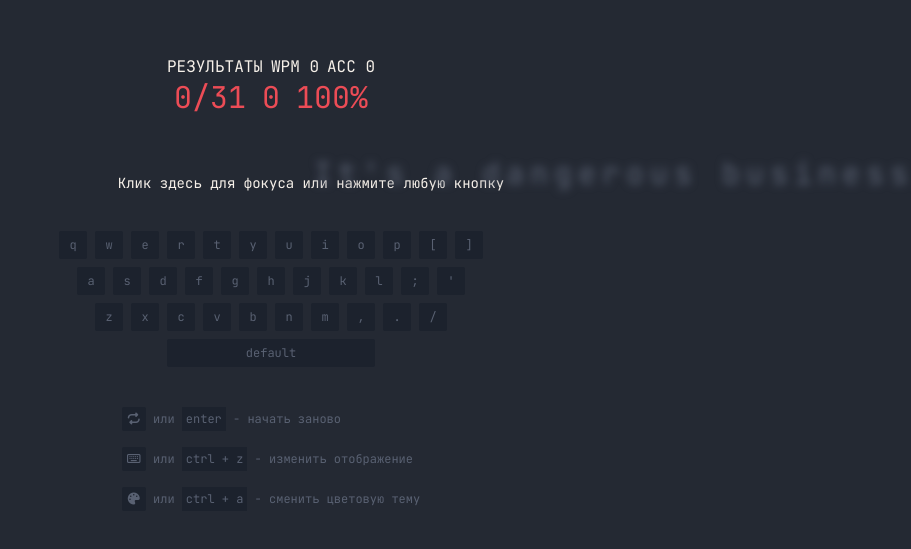
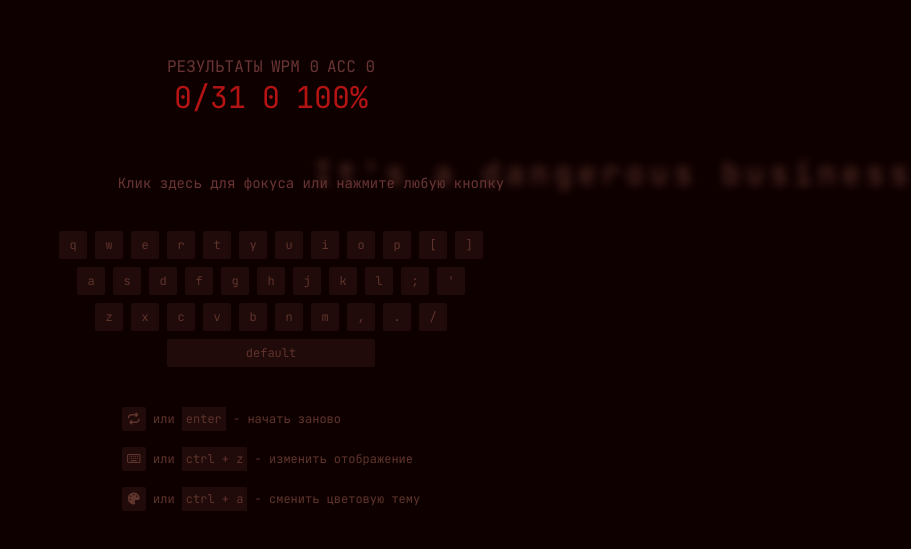
Before and after one commit to kirillmihalych/code-type, a Vue app: page / in a window 1280 px wide. Shown: the part 117-666 px from the top of the page, without its empty margins (369-1280 px from the left). Built offline with nearby package versions, Linux system fonts and the light colour scheme; what @tanstack/vue-query would draw is missing.

Commit message:
<feat>: create the ColorChange animation and add an animated theme fire

```diff
--- a/src/App.vue
+++ b/src/App.vue
@@ -1,9 +1,9 @@
 <template>
   <main
     ref="main"
-    class="bg-secondary font-jet-brains grid place-content-center place-items-center py-10 min-h-dvh transition-colors"
-    :class="[colorTheme === 'bushido' ? 'bushido' : 'lil-dragon']"
+    class="fire bg-secondary font-jet-brains grid place-content-center place-items-center py-10 min-h-dvh transition-colors"
   >
+    <!-- :class="[colorTheme === 'bushido' ? 'bushido' : 'lil-dragon']" -->
     <CountdownTimer
       :start="isTimerStarted"
       @result-time="(seconds) => setResultTime(seconds)"
@@ -45,12 +45,18 @@
             :key="idx"
             class="w-4 xl:w-6 flex place-content-center"
             :class="[
-              isInputedCharCorrect(idx) && isCurrentWord(i)
+              isColorThemeAnimated &&
+              isInputedCharCorrect(idx) &&
+              isCurrentWord(i)
+                ? 'motion-safe:animate-colorChange'
+                : isInputedCharCorrect(idx) && isCurrentWord(i)
                 ? 'text-helper'
                 : isInputExist(idx) &&
                   !isInputedCharCorrect(idx) &&
                   isCurrentWord(i)
                 ? 'text-error'
+                : isColorThemeAnimated && isWordTyped(i)
+                ? 'motion-safe:animate-colorChange'
                 : isWordTyped(i)
                 ? 'text-helper'
                 : 'text-text',
@@ -185,6 +191,23 @@ function toggleMode() {
     reset();
   }, 150);
 }
+
+const colorThemes = ref([
+  {
+    name: "matrix",
+    isAnimated: false,
+  },
+  {
+    name: "fire",
+    isAnimated: true,
+  },
+]);
+const selectedColorTheme = computed(() => {
+  return colorThemes.value[1];
+});
+const isColorThemeAnimated = computed(() => {
+  return selectedColorTheme.value.isAnimated;
+});
 
 const colorTheme = ref("bushido");
 function toggleColorTheme() {
--- a/src/assets/main.css
+++ b/src/assets/main.css
@@ -1,6 +1,18 @@
 @tailwind base;
 @tailwind components;
 @tailwind utilities;
+
+.fire {
+  --primary: #b31313;
+  --secondary: #0f0000;
+  --caret: #683434;
+  --helper: #683434;
+  --error: #0d00c6;
+  --bg: #200a0a;
+  --text: #5f342c;
+  --animation-color-1: #feb90c;
+  --animation-color-2: #b31313;
+}
 
 .matrix {
   --primary: #006500;
--- a/tailwind.config.js
+++ b/tailwind.config.js
@@ -12,11 +12,17 @@ export default {
       },
       animation: {
         blink: "blink 1s linear infinite",
+        colorChange: "colorChange 3s linear infinite",
       },
       keyframes: {
         blink: {
           "0, 100%": { opacity: 1 },
           "50%": { opacity: 0 },
+        },
+        colorChange: {
+          "0%": { color: "var(--animation-color-1)" },
+          "50%": { color: "var(--animation-color-2)" },
+          "100%": { color: "var(--animation-color-1)" },
         },
       },
       colors: {
```
